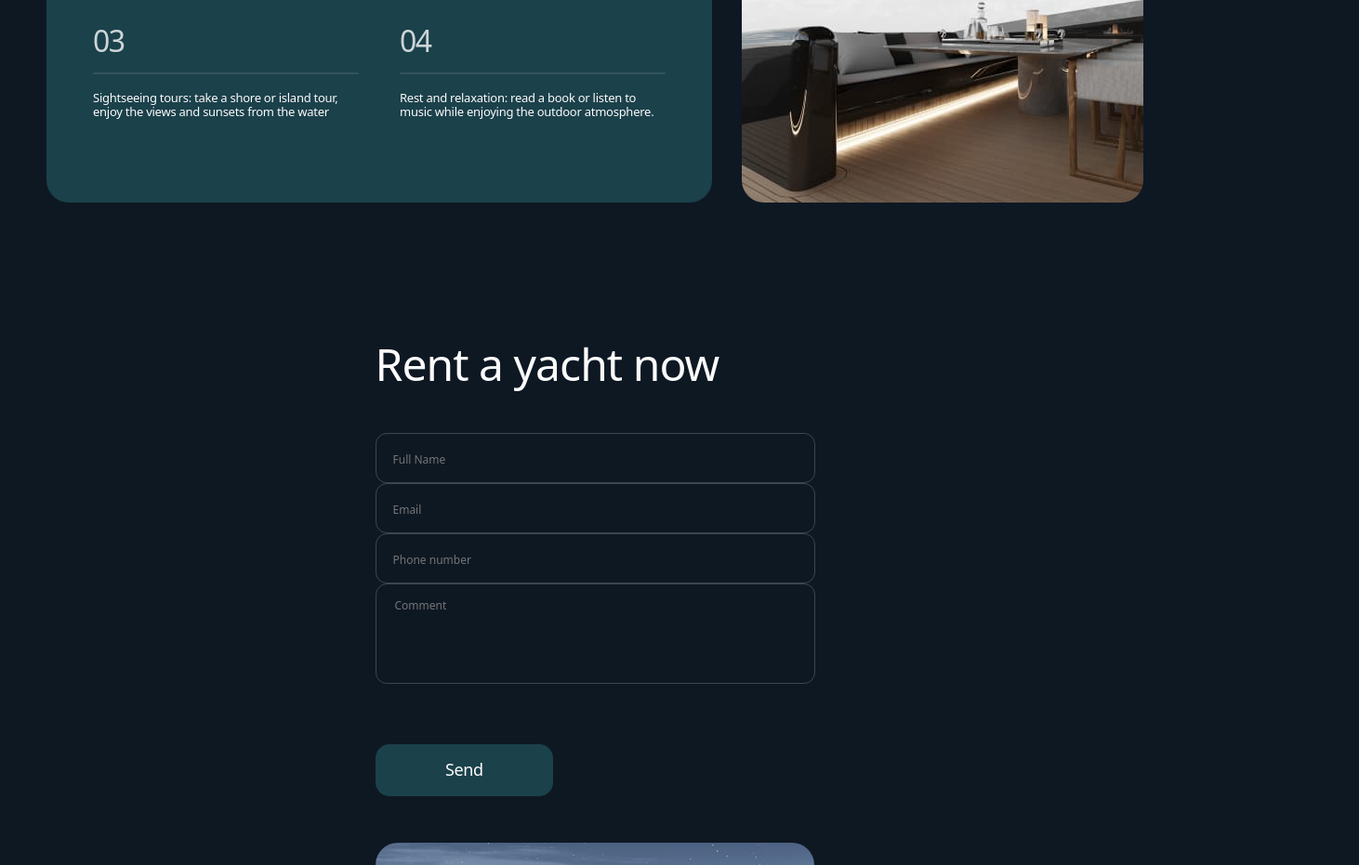
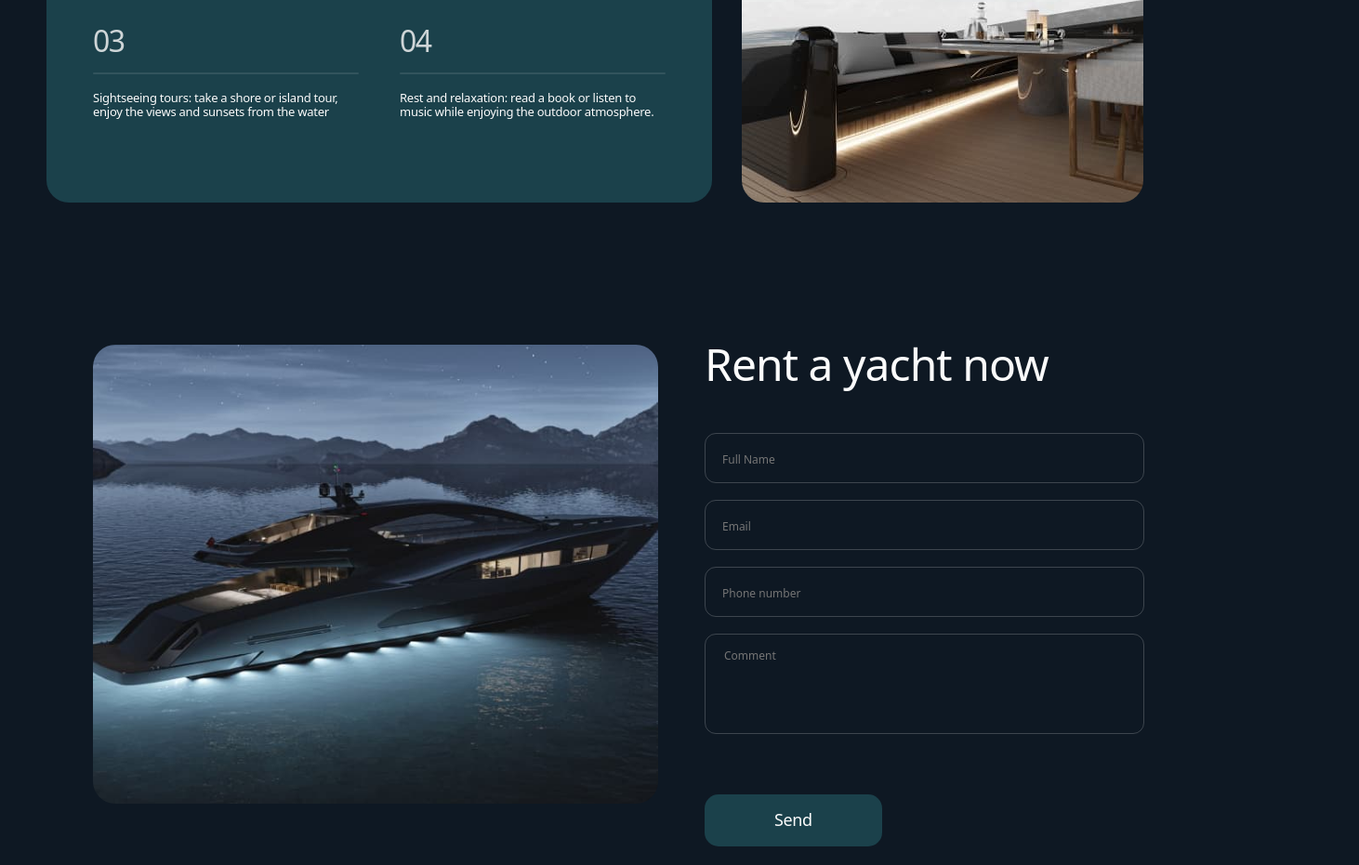
Before and after one commit to ansstey/project-YachtJet-22, a website built with Vite: page src/index.html in a window 1280 px wide. Shown: the part 2891-3822 px from the top of the page at 93% size, 1462 px wide, since content can reach past the window. Built offline with nearby package versions, Linux system fonts and the light colour scheme.

Commit message:
rent-bags

```diff
--- a/src/css/rent-a-yacht.css
+++ b/src/css/rent-a-yacht.css
@@ -35,7 +35,7 @@ textarea {
   flex-direction: column;
 }
 
-.rent-section:nth-child(-n+3) {
+.rent-section:nth-child(-n + 3) {
   gap: 9px;
 }
 
@@ -141,7 +141,7 @@ textarea::placeholder {
     min-width: 704px;
     display: flex;
     flex-direction: column;
-    align-items: center;
+    align-items: flex-start;
   }
 
   .rent-form {
@@ -150,6 +150,7 @@ textarea::placeholder {
     min-width: 473px;
     margin-top: 0;
     padding-top: 0;
+    gap: 18px;
   }
 
   .container-rent-content {
@@ -164,6 +165,7 @@ textarea::placeholder {
     display: flex;
     min-width: 473px;
     margin-left: 0px;
+    margin-bottom: 50px;
   }
 
   .rent-input {
@@ -197,11 +199,12 @@ textarea::placeholder {
 }
 
 @media screen and (min-width: 1280px) {
-  .rent-a-yacht {
+  .full-content-rent {
     display: flex;
     align-items: center;
     justify-content: center;
     flex-direction: row-reverse;
+    gap: 0px;
   }
 
   .rent-section {
@@ -209,7 +212,7 @@ textarea::placeholder {
   }
 
   .images-about {
-    width: 100%;
+    width: 658px;
     height: 536px;
     margin-top: 0px;
     margin-left: 50px;
@@ -217,13 +220,16 @@ textarea::placeholder {
   }
 
   .container-rent-content {
-    display: flex;
+    display: block;
     max-width: 472px;
     box-sizing: border-box;
   }
 
+  .rent-input {
+    width: 100%;
+  }
+
   .button-rent {
-    display: flex;
     min-width: 472px;
     padding-bottom: 0;
   }
```
Also changed, not shown: src/partials/rent-a-yacht.html (+13 -4 lines).
